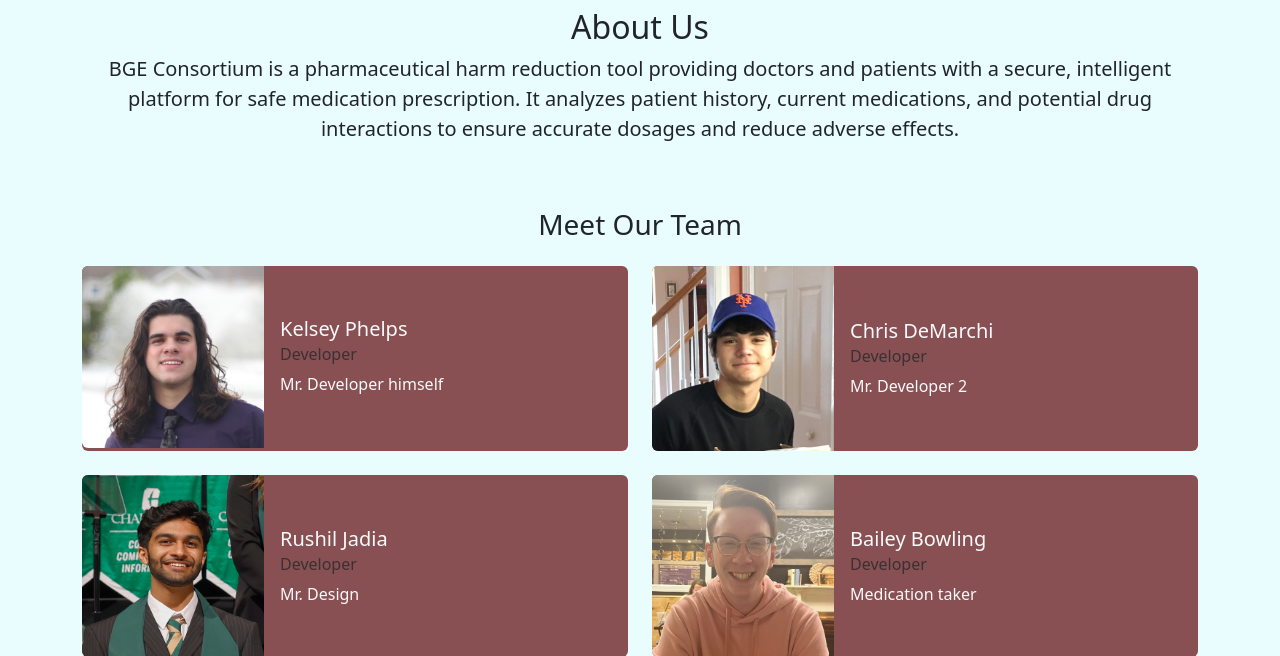
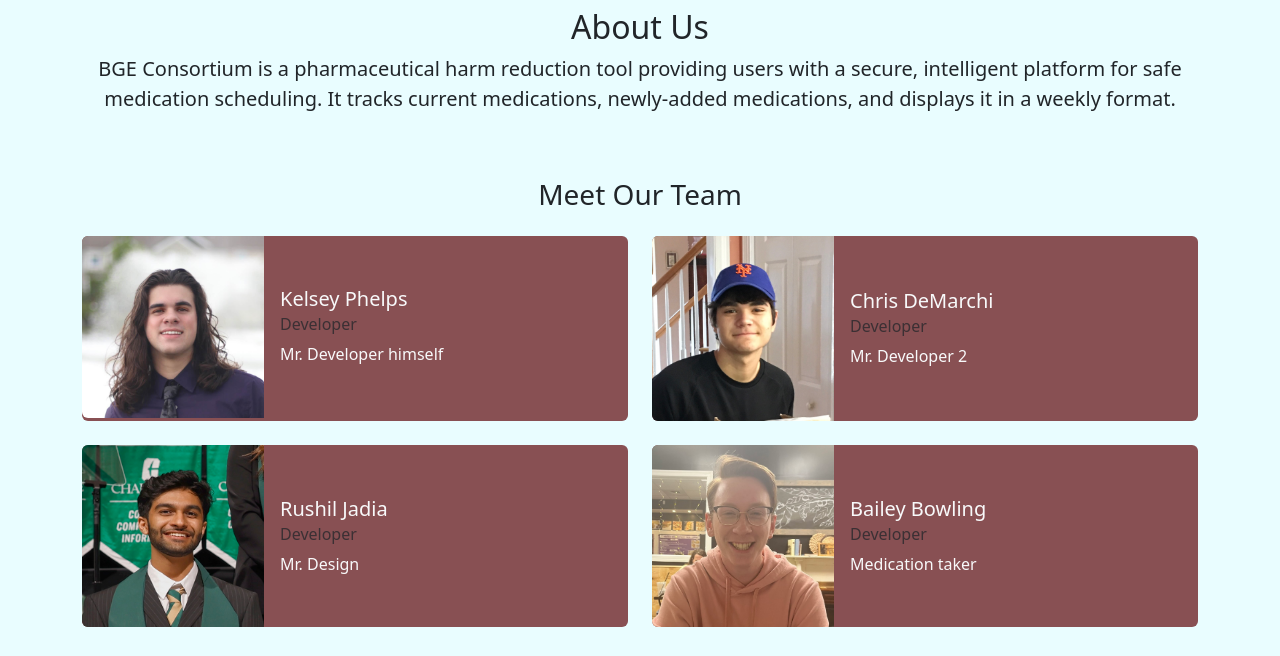
Before and after one commit to kaphelps33/BGE, a Flask app: page /about in a window 1280 px wide. Shown: the part 66-722 px from the top of the page. Run offline with Flask 3, Linux system fonts and the light colour scheme; some libraries are stand-ins or nearby versions.

Commit message:
Updated description

```diff
--- a/app/templates/about.html
+++ b/app/templates/about.html
@@ -4,7 +4,9 @@
 <section class="jumbotron text-center">
   <div class="container">
     <h2 class="jumbotron-heading">About Us</h2>
-    <p class="lead">BGE Consortium is a pharmaceutical harm reduction tool providing doctors and patients with a secure, intelligent platform for safe medication prescription. It analyzes patient history, current medications, and potential drug interactions to ensure accurate dosages and reduce adverse effects.</p>
+    <p class="lead">BGE Consortium is a pharmaceutical harm reduction tool providing users with a secure, intelligent
+      platform for safe medication scheduling. It tracks current medications, newly-added medications, and displays it
+      in a weekly format.</p>
   </div>
 </section>
 
@@ -17,7 +19,8 @@
       <div class="card h-100 border-0" style="background-color: #885053;">
         <div class="row g-0">
           <div class="col-md-4">
-            <img src="{{ url_for('static', filename='images/Kelsey_Profile.jpg') }}" class="img-fluid rounded-start" alt="Kelsey Profile">
+            <img src="{{ url_for('static', filename='images/Kelsey_Profile.jpg') }}" class="img-fluid rounded-start"
+              alt="Kelsey Profile">
           </div>
           <div class="col-md-8 d-flex align-items-center">
             <div class="card-body text-light">
@@ -35,7 +38,8 @@
       <div class="card h-100 border-0" style="background-color: #885053;">
         <div class="row g-0">
           <div class="col-md-4">
-            <img src="{{ url_for('static', filename='images/Chris_Profile.jpg') }}" class="img-fluid rounded-start" alt="Chris Profile">
+            <img src="{{ url_for('static', filename='images/Chris_Profile.jpg') }}" class="img-fluid rounded-start"
+              alt="Chris Profile">
           </div>
           <div class="col-md-8 d-flex align-items-center">
             <div class="card-body text-light">
@@ -53,7 +57,8 @@
       <div class="card h-100 border-0" style="background-color: #885053;">
         <div class="row g-0">
           <div class="col-md-4">
-            <img src="{{ url_for('static', filename='images/Rushil_Profile.jpg') }}" class="img-fluid rounded-start" alt="Rushil Profile">
+            <img src="{{ url_for('static', filename='images/Rushil_Profile.jpg') }}" class="img-fluid rounded-start"
+              alt="Rushil Profile">
           </div>
           <div class="col-md-8 d-flex align-items-center">
             <div class="card-body text-light">
@@ -71,7 +76,8 @@
       <div class="card h-100 border-0" style="background-color: #885053;">
         <div class="row g-0">
           <div class="col-md-4">
-            <img src="{{ url_for('static', filename='images/Bailey_Profile.jpg') }}" class="img-fluid rounded-start" alt="Bailey Profile">
+            <img src="{{ url_for('static', filename='images/Bailey_Profile.jpg') }}" class="img-fluid rounded-start"
+              alt="Bailey Profile">
           </div>
           <div class="col-md-8 d-flex align-items-center">
             <div class="card-body text-light">
```
